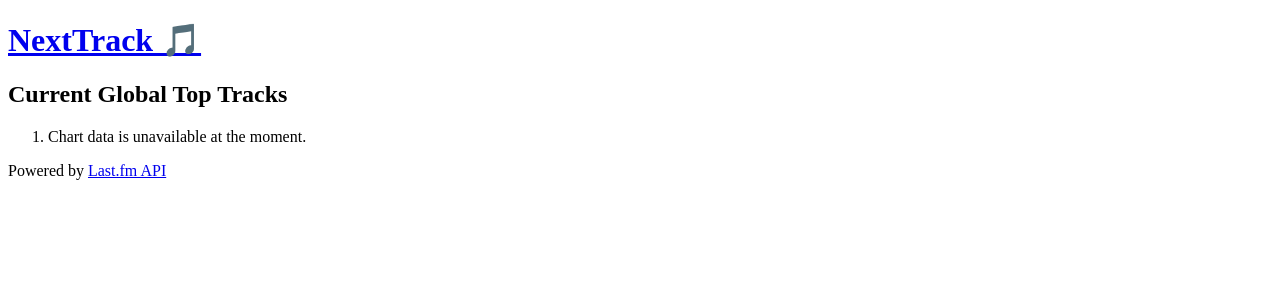
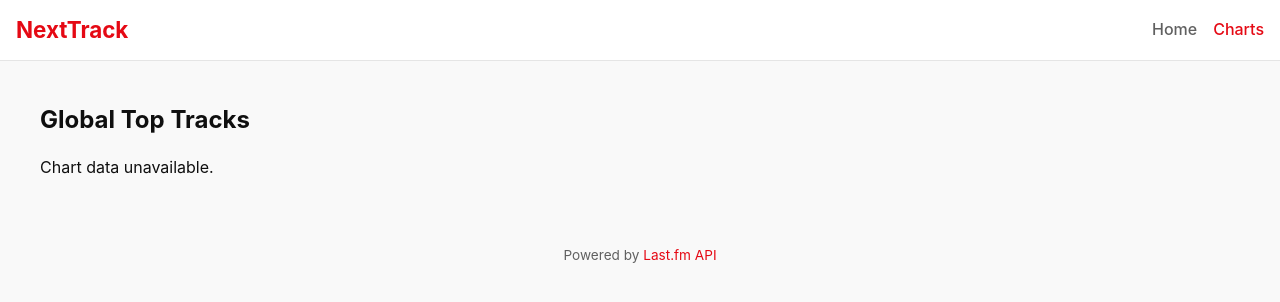
Before and after one commit to yoshi22/finalProject, a Django app: page /charts/ in a window 1280 px wide. Shown: the top 302 px of the page. Run offline with Django 5.2, Linux system fonts and the light colour scheme; data that the repository does not hold is empty.

Commit message:
added css

```diff
--- a/music/static/style.css
+++ b/music/static/style.css
@@ -0,0 +1,115 @@
+/* ------------------------------ */
+/*  Core variables                 */
+/* ------------------------------ */
+:root {
+    --primary: #e50914;         /* YouTube red */
+    --bg: #f9f9f9;
+    --text: #0f0f0f;
+    --muted: #606060;
+    --card-bg: #ffffff;
+    --border: #e5e5e5;
+  }
+
+  /* ------------------------------ */
+  /*  Global reset / typography      */
+  /* ------------------------------ */
+  * {box-sizing: border-box; margin: 0; padding: 0;}
+  body {
+    font-family: -apple-system, BlinkMacSystemFont, "Segoe UI", Roboto, sans-serif;
+    color: var(--text);
+    background: var(--bg);
+    line-height: 1.6;
+  }
+  a { color: var(--primary); text-decoration: none;}
+  a:hover { text-decoration: underline; }
+
+  .container {
+    width: min(1200px, 95%);
+    margin-inline: auto;
+    padding-block: 1rem 2rem;
+  }
+
+  /* ------------------------------ */
+  /*  Header & Navigation            */
+  /* ------------------------------ */
+  header {
+    background: var(--card-bg);
+    border-bottom: 1px solid var(--border);
+    padding: 0.75rem 1rem;
+    display: flex;
+    align-items: center;
+    gap: 1rem;
+  }
+  .logo {
+    font-size: 1.4rem;
+    font-weight: bold;
+    color: var(--primary);
+  }
+  nav {
+    margin-left: auto;
+    display: flex;
+    gap: 1rem;
+  }
+  nav a { color: var(--muted); font-weight: 500; }
+  nav a.active, nav a:hover { color: var(--primary); }
+
+  /* ------------------------------ */
+  /*  Search Bar                     */
+  /* ------------------------------ */
+  .search-bar {
+    display: flex;
+    margin-block: 1rem 2rem;
+  }
+  .search-bar input {
+    flex: 1;
+    padding: 0.6rem 0.8rem;
+    border: 1px solid var(--border);
+    border-radius: 4px 0 0 4px;
+  }
+  .search-bar button {
+    padding: 0.6rem 1rem;
+    border: 1px solid var(--border);
+    border-left: none;
+    background: var(--primary);
+    color: #fff;
+    border-radius: 0 4px 4px 0;
+    cursor: pointer;
+  }
+  .search-bar button:hover { opacity: 0.9; }
+
+  /* ------------------------------ */
+  /*  Card grid                      */
+  /* ------------------------------ */
+  .grid {
+    display: grid;
+    grid-template-columns: repeat(auto-fill, minmax(250px, 1fr));
+    gap: 1rem;
+  }
+
+  .card {
+    background: var(--card-bg);
+    border: 1px solid var(--border);
+    border-radius: 6px;
+    padding: 1rem;
+    display: flex;
+    flex-direction: column;
+    gap: 0.6rem;
+  }
+  .card h3 { font-size: 1.1rem; }
+  .card .meta { font-size: 0.85rem; color: var(--muted); }
+
+  /* ------------------------------ */
+  /*  Lists & typography overrides   */
+  /* ------------------------------ */
+  ul, ol { padding-left: 1.3rem; margin-block: 1rem; }
+  h2 { margin-block: 1.5rem 1rem; }
+
+  /* ------------------------------ */
+  /*  Footer                         */
+  /* ------------------------------ */
+  footer {
+    text-align: center;
+    padding: 2rem 0;
+    font-size: 0.85rem;
+    color: var(--muted);
+  }
--- a/templates/base.html
+++ b/templates/base.html
@@ -7,8 +7,18 @@
   <link rel="stylesheet" href="{% static 'style.css' %}">
 </head>
 <body>
-  <h1><a href="{% url 'home' %}">NextTrack 🎵</a></h1>
-  {% block content %}{% endblock %}
+  <header>
+    <a href="{% url 'home' %}" class="logo">NextTrack</a>
+    <nav>
+      <a href="{% url 'home' %}" class="{% if request.path == '/' %}active{% endif %}">Home</a>
+      <a href="{% url 'charts' %}" class="{% if request.path == '/charts/' %}active{% endif %}">Charts</a>
+    </nav>
+  </header>
+
+  <main class="container">
+    {% block content %}{% endblock %}
+  </main>
+
   <footer>
     Powered by <a href="https://www.last.fm/api" target="_blank">Last.fm API</a>
   </footer>
--- a/templates/charts.html
+++ b/templates/charts.html
@@ -1,16 +1,16 @@
 {% extends "base.html" %}
 {% load humanize %}
 {% block content %}
-<h2>Current Global Top Tracks</h2>
-<ol>
+<h2>Global Top Tracks</h2>
+<div class="grid">
   {% for t in tracks %}
-    <li>
-      <a href="{{ t.url }}" target="_blank">{{ t.name }}</a>
-      — {{ t.artist.name }}
-      <span class="meta">(plays: {{ t.playcount|intcomma }})</span>
-    </li>
+    <div class="card">
+      <h3>{{ forloop.counter }}. {{ t.name }}</h3>
+      <p class="meta">{{ t.artist.name }} · Plays: {{ t.playcount|intcomma }}</p>
+      <a href="{{ t.url }}" target="_blank">Open on Last.fm</a>
+    </div>
   {% empty %}
-    <li>Chart data is unavailable at the moment.</li>
+    <p>Chart data unavailable.</p>
   {% endfor %}
-</ol>
+</div>
 {% endblock %}
```
Also changed, not shown: templates/artist.html (+6 -8 lines), templates/home.html (+3 -6 lines), templates/search_results.html (+10 -9 lines), templates/similar.html (+8 -6 lines).
